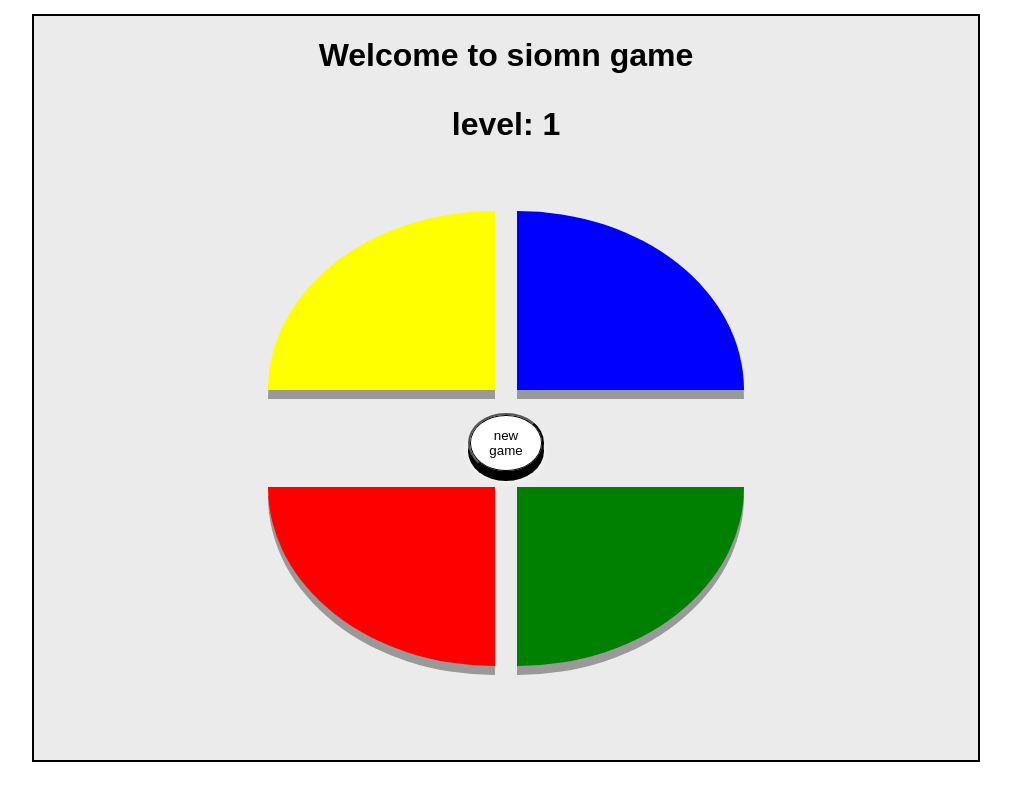
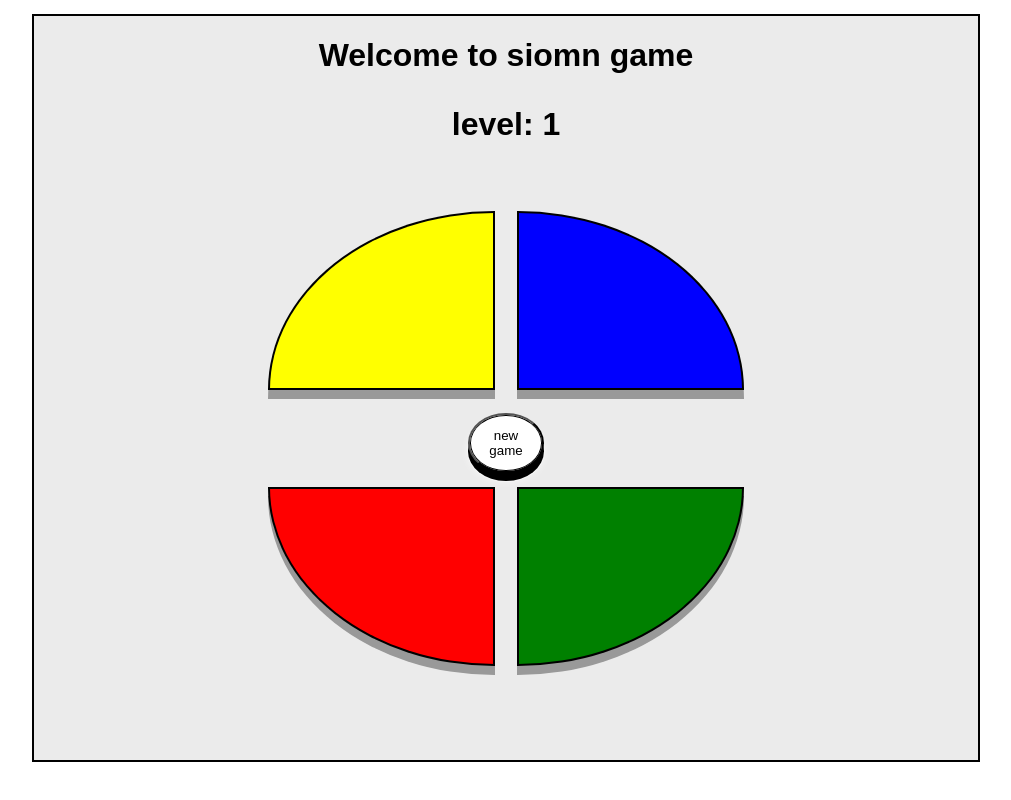
Before and after one commit to DvirYotvat/mini-projects-collection, a plain HTML site: page index.html in a window 1280 px wide. Shown: the part 1485-2285 px from the top of the page, without its empty margins (134-1145 px from the left). Drawn offline with nearby package versions, Linux system fonts and the light colour scheme; a web font is replaced by a local one.

Commit message:
Update style.css

```diff
--- a/style.css
+++ b/style.css
@@ -18,7 +18,6 @@ body {
 }
 
 .calculator {
-  /* background: url("img/paper background.jpg") no-repeat center center; */
   text-align: center;
   color: green;
   margin-top: 5%;
@@ -224,12 +223,9 @@ th {
 .Simon_btn {
   width: 24%;
   height: 24%;
-  border-radius: 10%;
   text-shadow: 1px 1px 0px #000000;
   font-size: 200%;
-  font-family: "Courier", "monospace";
-  -webkit-font-smoothing: none;
-  border: 0ch;
+  border: 2px solid black;
   color: white;
 }
 
```
